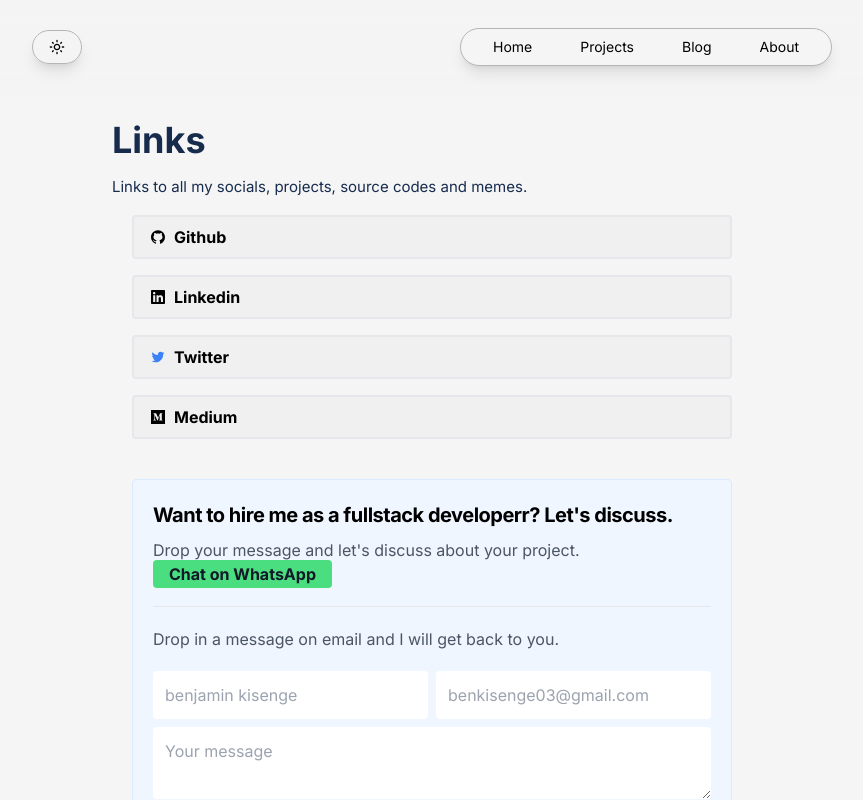
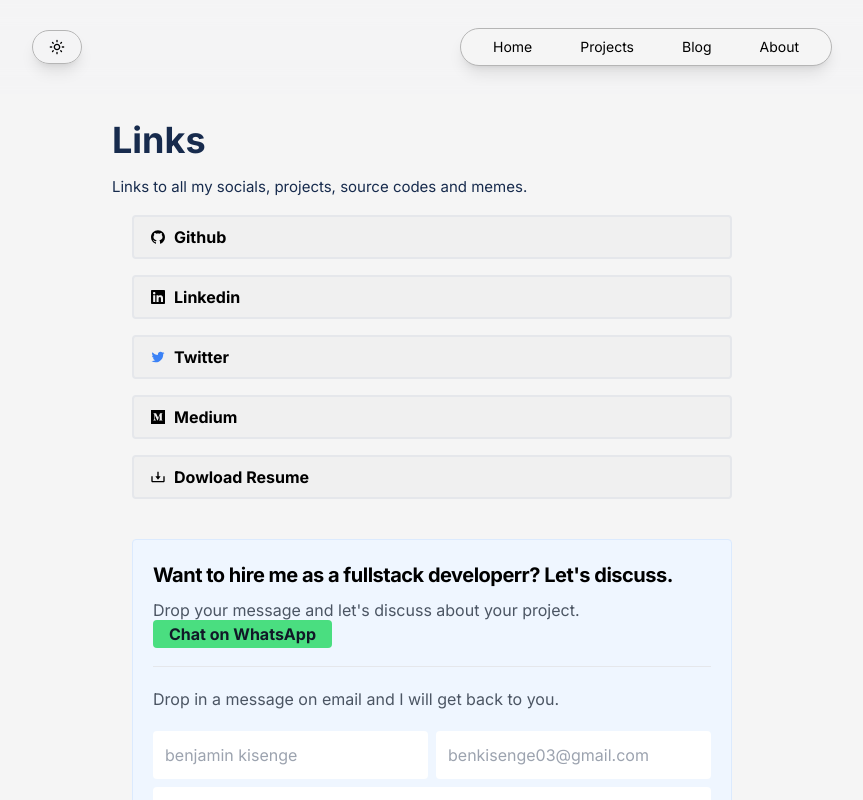
Before and after one commit to iambenkis/Portfolio-2.0, a Next.js app: page /contact in a window 1280 px wide. Shown: the top 800 px of the page, without its empty margins (208-1071 px from the left). Built offline with nearby package versions, Linux system fonts and the light colour scheme.

Commit message:
Add resume in contact section

```diff
--- a/src/app/contact/page.jsx
+++ b/src/app/contact/page.jsx
@@ -1,5 +1,6 @@
 import { AiFillGithub, AiOutlineTwitter } from 'react-icons/ai'
 import { FaLinkedin, FaMedium } from 'react-icons/fa'
+import { BiDownload } from 'react-icons/bi'
 import Whatsapp from '../../components/Whatsapp'
 
 const Contact = () => {
@@ -13,7 +14,7 @@
       </p>
       <div className="px-0 md:px-5">
         <a
-          href="/"
+          href="https://github.com/iambenkis"
           target="_blank"
           className="bg-[#eeeeeea2] dark:bg-gray-900 my-4 px-2 md:px-4 py-2 rounded border-2 flex items-center"
         >
@@ -21,7 +22,7 @@
           <p className="font-bold text-black dark:text-white">Github</p>
         </a>
         <a
-          href="/"
+          href="https://www.linkedin.com/in/benjamin-kisenge/"
           target="_blank"
           className="bg-[#eeeeeea2] dark:bg-gray-900 my-4 px-2 md:px-4 py-2 rounded border-2 flex items-center"
         >
@@ -29,7 +30,7 @@
           <p className="font-bold text-black dark:text-white">Linkedin</p>
         </a>
         <a
-          href="/"
+          href="https://twitter.com/iambenkis"
           target="_blank"
           className="bg-[#eeeeeea2] dark:bg-gray-900 my-4 px-2 md:px-4 py-2 rounded border-2 flex items-center"
         >
@@ -37,12 +38,20 @@
           <p className="font-bold text-black dark:text-white">Twitter</p>
         </a>
         <a
-          href="/"
+          href="https://medium.com/@benkisenge03"
           target="_blank"
           className="bg-[#eeeeeea2] dark:bg-gray-900 my-4 px-2 md:px-4 py-2 rounded border-2 flex items-center"
         >
           <FaMedium className="mr-2 dark:text-white" />
           <p className="font-bold text-black dark:text-white">Medium</p>
+        </a>
+        <a
+          href="https://docs.google.com/document/d/15nKgCxs-z0-htEzjxQEuKUsEn6zFvfrHggQsAIudWoA/edit?usp=sharing"
+          target="_blank"
+          className="  bg-[#eeeeeea2] dark:bg-gray-900 my-4 px-2 md:px-4 py-2 rounded border-2 flex items-center "
+        >
+          <BiDownload className="mr-2 dark:text-white" />
+          <p className="font-bold text-black dark:text-white">Dowload Resume</p>
         </a>
         <Whatsapp />
       </div>
```
